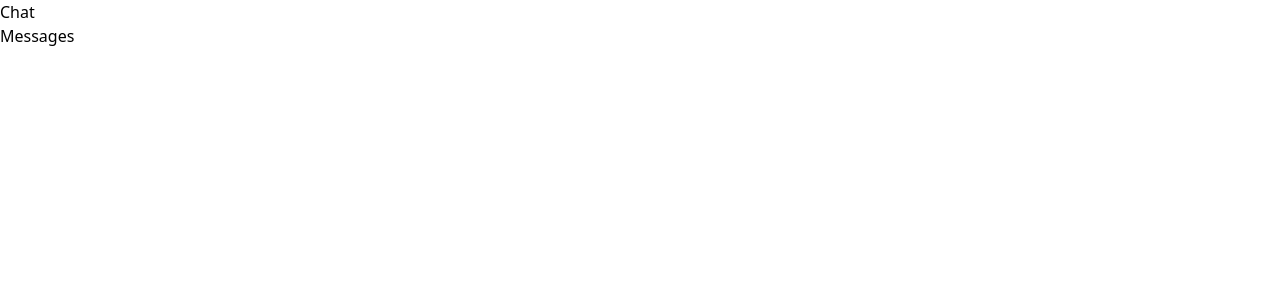
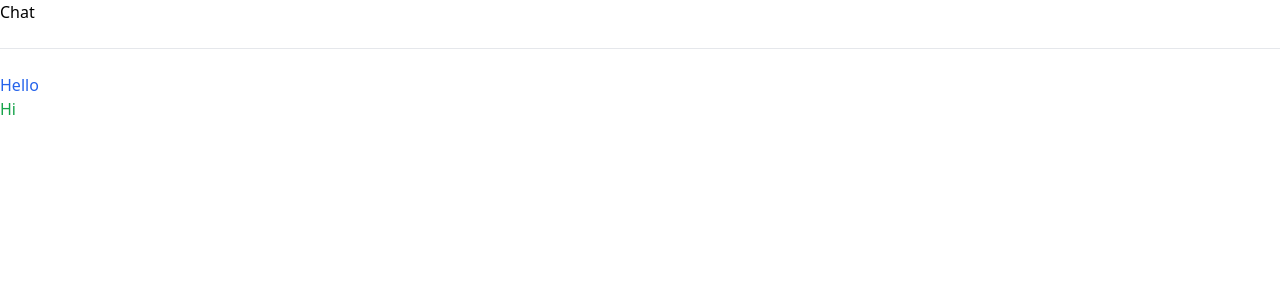
Before and after one commit to shahul01/nlk-socket-simple-demo, a React (Create React App) app in the folder client/: page /chat in a window 1280 px wide. Shown: the top 300 px of the page. Built offline with nearby package versions, Linux system fonts and the light colour scheme.

Commit message:
feat: added simple messages component with fake data

```diff
--- /dev/null
+++ b/client/src/components/Message/Message.tsx
@@ -0,0 +1,27 @@
+import { FC, useEffect, useState } from 'react'
+
+export interface IMessageProps {
+  id: number;
+  fromSelf: boolean;
+  username: string;
+  messageText: string;
+}
+
+const Message: FC<IMessageProps> = (props) => {
+
+  return (
+    <div>
+      {props.fromSelf ? (
+        <div className='from-self text-blue-600'>
+          {props.messageText}
+        </div>
+      ) : (
+        <div className='from-others text-green-600'>
+          {props.messageText}
+        </div>
+      )}
+    </div>
+  )
+};
+
+export default Message;
--- a/client/src/components/Messages/Messages.tsx
+++ b/client/src/components/Messages/Messages.tsx
@@ -1,10 +1,24 @@
-import React from 'react';
+import { FC, useEffect, useState } from 'react';
+import Message, { IMessageProps } from '../Message/Message';
 
-const Messages = () => {
+interface IMessagesProps {
+  messageList: IMessageProps[]
+}
+
+const Messages: FC<IMessagesProps> = (props) => {
 
   return (
     <div>
-      Messages
+      {props.messageList?.map(currList => (
+        <div key={currList.id}>
+          <Message
+            id={currList.id}
+            fromSelf={currList.fromSelf}
+            username={currList.username}
+            messageText={currList.messageText}
+          />
+        </div>
+      ))}
     </div>
   )
 };
--- a/client/src/pages/Chat/Chat.tsx
+++ b/client/src/pages/Chat/Chat.tsx
@@ -1,12 +1,31 @@
-import React from 'react';
+import { FC, useEffect, useState } from 'react';
 import Messages from '../../components/Messages/Messages';
 
-const Chat = () => {
+interface IChatProps {
+}
+
+const Chat: FC<IChatProps> = (props) => {
+
+  const tempData = [
+    {
+      id: 1,
+      fromSelf: true,
+      username: 'Me',
+      messageText: 'Hello'
+    },
+    {
+      id: 2,
+      fromSelf: false,
+      username: 'Others1',
+      messageText: 'Hi'
+    }
+  ];
 
   return (
     <div>
       <p>Chat</p>
-      <Messages />
+      <br /><hr /><br />
+      <Messages messageList={tempData} />
     </div>
   )
 };
--- a/client/src/pages/Home/Home.tsx
+++ b/client/src/pages/Home/Home.tsx
@@ -1,11 +1,19 @@
+import { Link } from 'react-router-dom';
 import React from 'react';
 
-function Home() {
+const Home = () => {
   return (
-    <h1 className='text-3xl font-bold underline'>
-      Home 🙋‍♂️
-    </h1>
+    <div>
+      <h1 className='text-3xl font-bold'>
+        Home 🙋‍♂️
+      </h1>
+      <br /><hr /><br />
+      <Link to="/chat" className="underline text-violet-700">
+        Go to Chat
+      </Link>
+
+    </div>
   )
-}
+};
 
 export default Home;
```
Also changed, not shown: client/.eslintrc.js, 2 other files (tests, documents, lock files or other folders).
